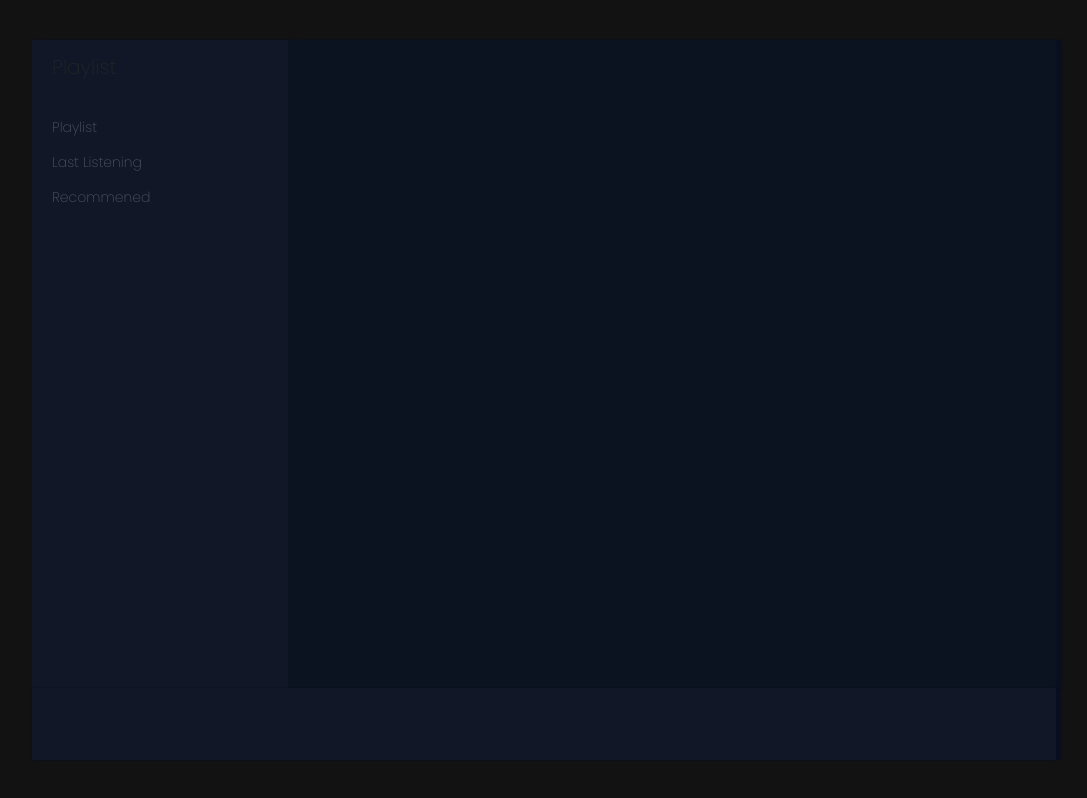
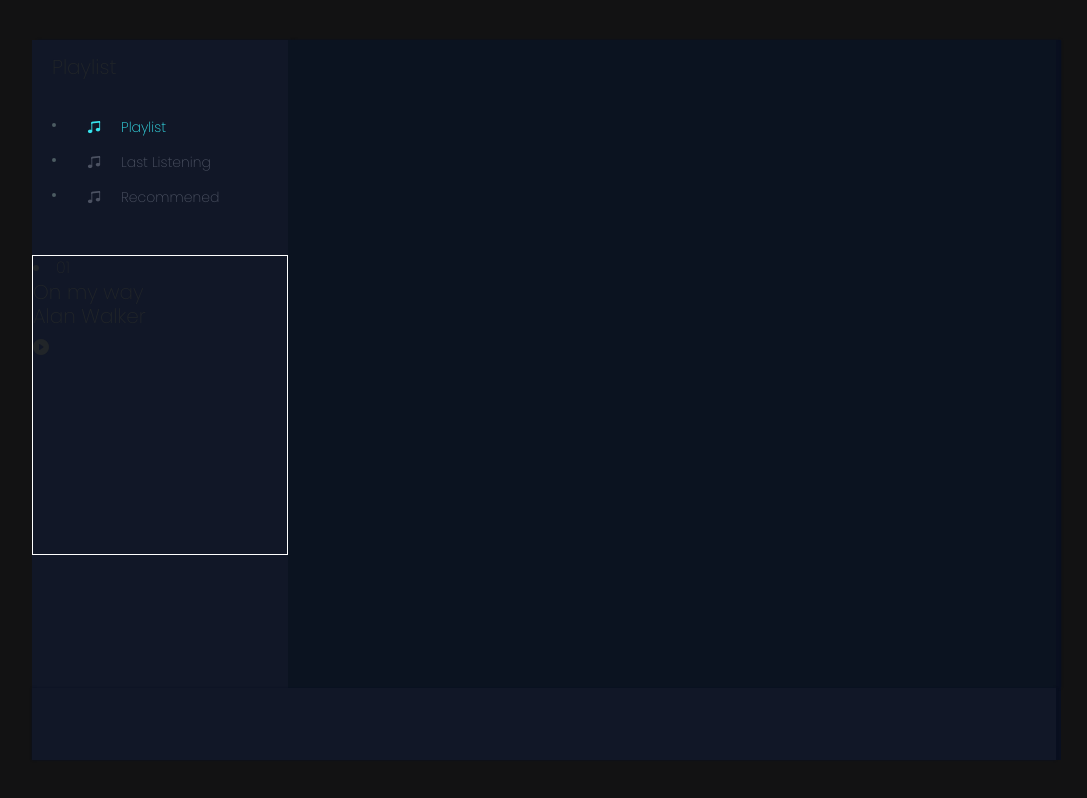
Before and after one commit to parth9104/Spotify-Clone, a website: page index.html in a window 1280 px wide. Shown: the whole page, without its empty margins (96-1183 px from the left). Drawn offline with nearby package versions, Linux system fonts and the light colour scheme.

Commit message:
bootstrap issue solved

```diff
--- a/index.html
+++ b/index.html
@@ -1,27 +1,43 @@
 <!DOCTYPE html>
 <html lang="en">
+
 <head>
     <meta charset="UTF-8">
     <meta http-equiv="X-UA-Compatible" content="IE=edge">
     <meta name="viewport" content="width=device-width, initial-scale=1.0">
-    <link rel="stylesheet" href="https://cdn.jsdelivr.net/npm/bootstrap@5.3.1/dist/css/bootstrap.min.css">
+    <link href="https://cdn.jsdelivr.net/npm/bootstrap@5.3.1/dist/css/bootstrap.min.css" rel="stylesheet">
+    <link href="https://cdn.jsdelivr.net/npm/bootstrap-icons@1.10.5/font/bootstrap-icons.min.css" rel="stylesheet">
+
     <link rel="stylesheet" href="style.css">
     <title>Music Website</title>
 </head>
+
 <body>
     <header>
         <div class="menu_side">
             <h1>Playlist</h1>
             <div class="playlist">
-                <h4><i class="bi bi-music-note-beamed"></i>Playlist</h4>
-                <h4><i class="bi bi-music-note-beamed"></i>Last Listening</h4>
-                <h4><i class="bi bi-music-note-beamed"></i>Recommened</h4>
+                <h4 class="active"><span></span><i class="bi bi-music-note-beamed"></i>Playlist</h4>
+                <h4><span></span><i class="bi bi-music-note-beamed"></i>Last Listening</h4>
+                <h4><span></span><i class="bi bi-music-note-beamed"></i>Recommened</h4>
+            </div>
+            <div class="menu_song">
+                <li class="song_item">
+                    <span>01</span>
+                    <img src="" alt="">
+                    <h5>On my way <br>
+                        <div class="subtitle">Alan Walker</div>
+                    </h5>
+                    <i class="bi playListPlay bi-play-circle-fill" id="1"></i>
+                </li>
             </div>
         </div>
         <div class="song_side">
-      </div>
+        </div>
         <div class="master_play"></div>
     </header>
+
     <script src="app.js"></script>
 </body>
+
 </html>
--- a/style.css
+++ b/style.css
@@ -23,66 +23,87 @@
     display: flex;
     box-shadow: 5px 0px 0px #090f1f;
     flex-wrap: wrap;
-
 }
 
 header .menu_side,
 .song_side {
     width: 25%;
-    height:90%;
+    height: 90%;
     /* border: 1px solid #fff; */
     background: #111727;
     box-shadow: 5px 0px 2px #090f1f;
 }
-header .song_side{
+
+header .song_side {
     width: 75%;
-    background:#0b1320 ;
+    background: #0b1320;
 }
-header .master_play{
+
+header .master_play {
     width: 100%;
-    height:10%;
+    height: 10%;
     background: #111727;
     box-shadow: 0px 0px 2px #090f1f;
-
     /* border:1px solid #fff; */
 }
 
-header .menu_side h1{
+header .menu_side h1 {
     font-size: 20px;
-margin:15px 0px 0px 20px;
-font-weight:500;
+    margin: 15px 0px 0px 20px;
+    font-weight: 500;
+}
 
-}
-header .menu_side .playlist{
+header .menu_side .playlist {
     margin: 40px 0px 0px 20px;
 }
-header .menu_side .playlist h4{
+
+header .menu_side .playlist h4 {
     font-size: 14px;
     font-weight: 400;
     padding-bottom: 10px;
-color:#4c5262;
+    color: #4c5262;
     cursor: pointer;
     display: flex;
     align-items: center;
     transition: .3s linear;
 }
-header .menu_side .playlist h4:hover{
-    color:#fff;
+
+header .menu_side .playlist h4:hover {
+    color: #fff;
 }
-header .menu_side .playlist h4 span{
+
+header .menu_side .playlist h4 span {
     position: relative;
     margin-right: 35px;
 }
-header .menu_side .playlist h4 span::before{
+
+header .menu_side .playlist h4 span::before {
     content: '';
     position: absolute;
-    width:4px;
-    height:4px;
-    border:2px solid #4c5c62;
+    width: 4px;
+    height: 4px;
+    border: 2px solid #4c5c62;
     border-radius: 50%;
-    top :-4px;
+    top: -4px;
     transition: .3s linear;
 }
-header .menu_side .playlist h4:hover span::before{
+
+header .menu_side .playlist h4:hover span::before {
     border: 2px solid #fff;
 }
+
+header .menu_side .playlist .active {
+    color: #36e2ec;
+}
+
+header .menu_side .playlist h4 .bi {
+    display: flex;
+    margin-right: 20px;
+}
+
+header .menu_side .menu_song {
+    width: 100%;
+    height: 300px;
+    border: 1px solid #fff;
+    margin-top: 40px;
+}
```
Lines whose indentation alone changed are shown as unchanged.
